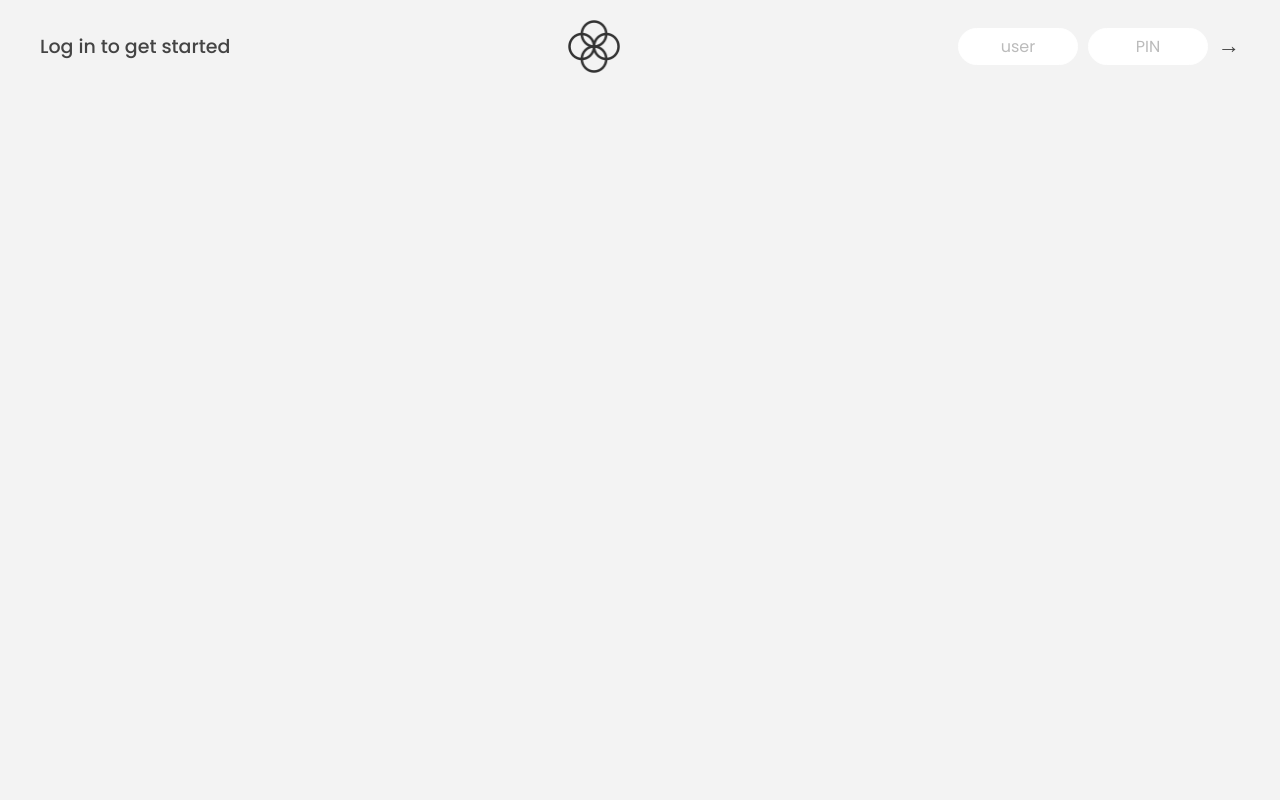
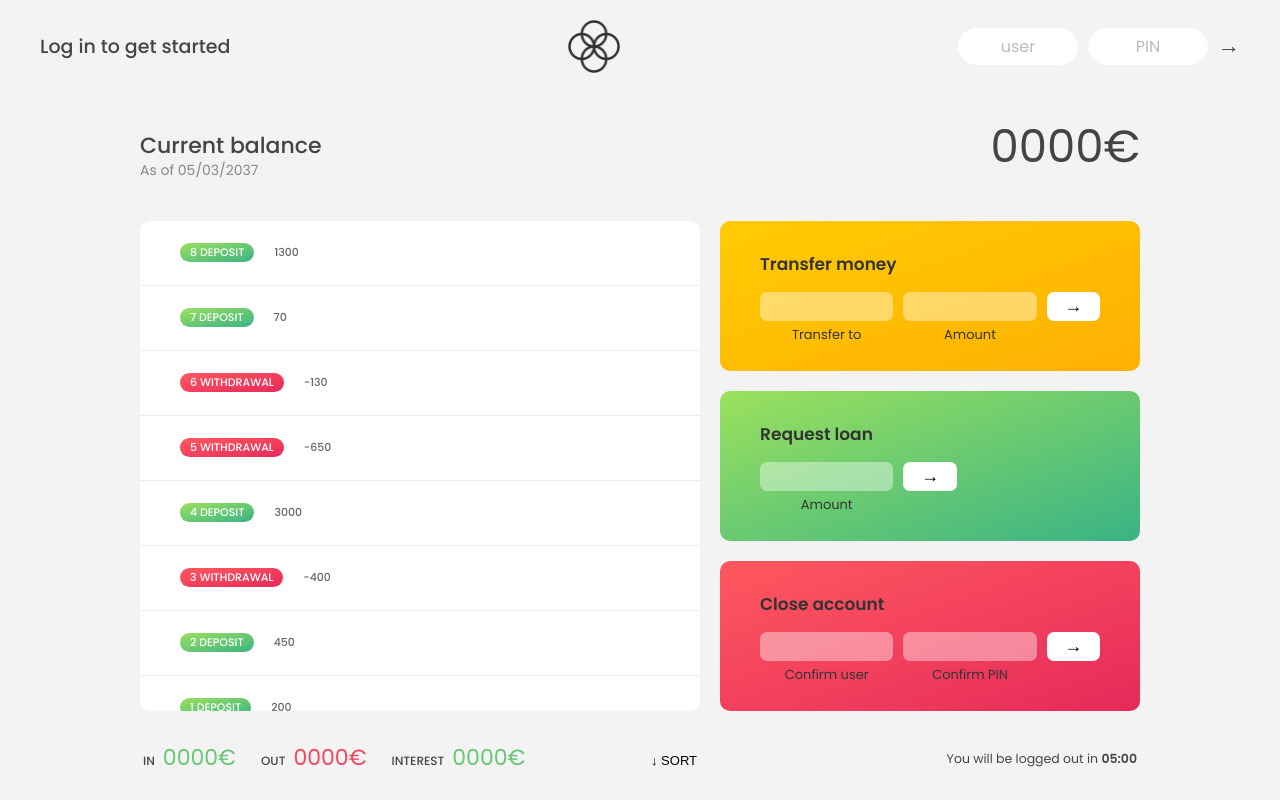
Before and after one commit to alexlux58/JS-HTML-CSS-Practice, a plain HTML site: page Bankist/starter/index.html in a window 1280 px wide. Drawn offline with Linux system fonts and the light colour scheme.

Commit message:
added js to display the withdrawl and deposit movements

```diff
--- a/Bankist/starter/script.js
+++ b/Bankist/starter/script.js
@@ -61,6 +61,26 @@ const inputLoanAmount = document.querySelector('.form__input--loan-amount');
 const inputCloseUsername = document.querySelector('.form__input--user');
 const inputClosePin = document.querySelector('.form__input--pin');
 
+const displayMovements = function (movements) {
+  containerMovements.innerHTML = '';
+
+  movements.forEach(function (mov, i) {
+    const type = mov > 0 ? 'deposit' : 'withdrawal';
+
+    const html = `
+        <div class="movements__row">
+          <div class="movements__type movements__type--${type}">${
+      i + 1
+    } ${type}</div>
+          <div class="movements__date">${mov}</div>
+        </div>`;
+
+    containerMovements.insertAdjacentHTML('afterbegin', html);
+  });
+};
+displayMovements(account1.movements);
+console.log(containerMovements.innerHTML);
+
 /////////////////////////////////////////////////
 /////////////////////////////////////////////////
 // LECTURES
--- a/Bankist/starter/style.css
+++ b/Bankist/starter/style.css
@@ -16,7 +16,7 @@ html {
 }
 
 body {
-  font-family: "Poppins", sans-serif;
+  font-family: 'Poppins', sans-serif;
   color: #444;
   background-color: #f3f3f3;
   height: 100vh;
@@ -94,7 +94,7 @@ nav {
   gap: 2rem;
 
   /* NOTE This creates the fade in/out anumation */
-  opacity: 0;
+  opacity: 100;
   transition: all 1s;
 }
 
```
